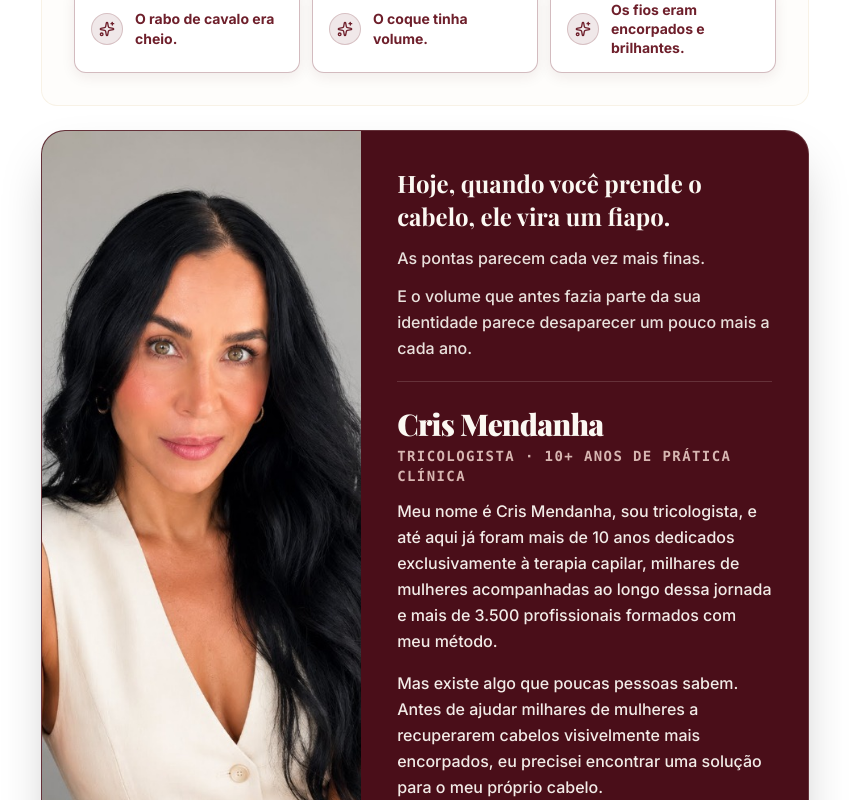
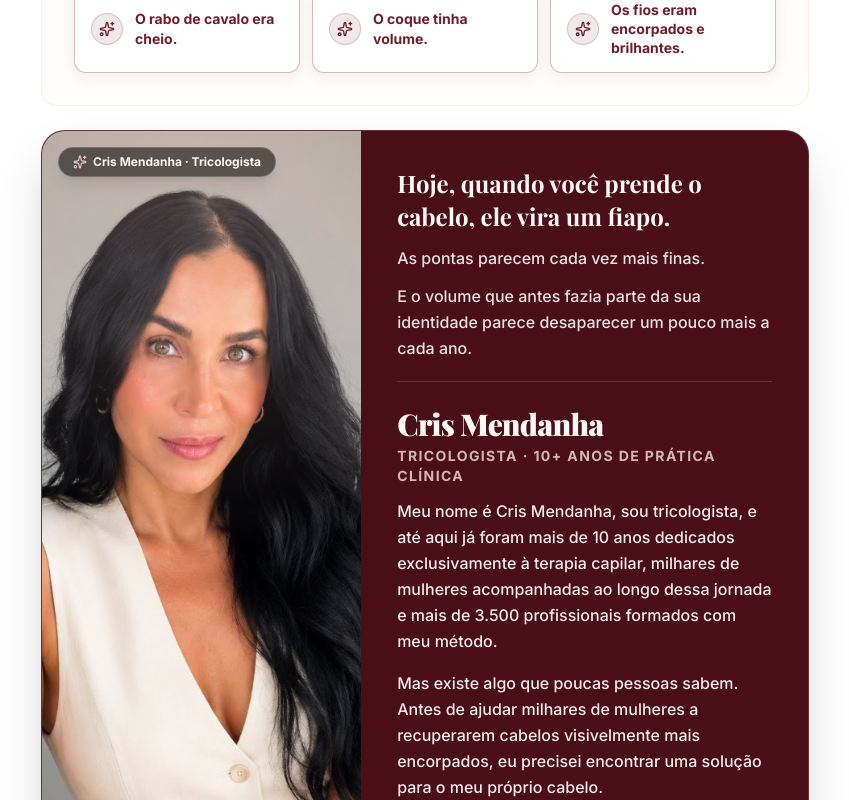
Before and after one commit to DellsantosXD/lp-proteina-do-trigo-A, a React (Vite) app: page / in a window 1280 px wide. Shown: the part 1740-2540 px from the top of the page, without its empty margins (215-1064 px from the left). Built offline with nearby package versions, Linux system fonts and the light colour scheme; a web font is replaced by a local one.

Commit message:
style: standardize typography font to font-sans and add premium hover zoom/glow animation with glassmorphism badge to Cris Mendanha photo

```diff
--- a/src/App.tsx
+++ b/src/App.tsx
@@ -215,17 +215,27 @@ export default function App() {
               transition={{ duration: 0.5, delay: 0.1 }}
               className="bg-[#4A0E19] text-cream rounded-3xl overflow-hidden shadow-2xl border border-cream/15 flex flex-col md:flex-row items-stretch"
             >
-              {/* Coluna da Foto da Expert Cris Mendanha */}
-              <div className="md:w-5/12 relative bg-[#3D0A14] flex items-center justify-center min-h-[340px] sm:min-h-[440px] shrink-0">
+              {/* Coluna da Foto da Expert Cris Mendanha com Animação Premium */}
+              <div className="md:w-5/12 relative bg-[#3D0A14] flex items-center justify-center min-h-[340px] sm:min-h-[440px] shrink-0 overflow-hidden group">
+                {/* Ambient Shimmer Glow */}
+                <div className="absolute inset-0 bg-radial-[circle_at_50%_0%] from-rose/30 via-transparent to-transparent pointer-events-none z-10" />
+
+                {/* Floating Glassmorphism Badge Desktop */}
+                <div className="absolute top-4 left-4 z-20 hidden md:inline-flex items-center gap-1.5 rounded-full bg-black/55 backdrop-blur-md px-3.5 py-1.5 text-xs font-sans font-bold text-cream border border-white/20 shadow-lg transition-transform duration-500 group-hover:scale-105">
+                  <Sparkles className="w-3.5 h-3.5 text-rose shrink-0" />
+                  <span>Cris Mendanha · Tricologista</span>
+                </div>
+
                 <img
                   src="/images/cris-mendanha-portrait.jpg"
                   alt="Cris Mendanha - Tricologista & Especialista Capilar"
-                  className="w-full h-full object-cover object-top"
+                  className="w-full h-full object-cover object-top transition-transform duration-700 ease-out group-hover:scale-105"
                 />
+
                 <div className="absolute inset-0 bg-gradient-to-t from-[#4A0E19] via-transparent to-transparent md:hidden" />
-                <div className="absolute bottom-4 left-4 right-4 md:hidden bg-black/60 backdrop-blur-md px-3.5 py-2 rounded-xl text-center border border-white/10">
+                <div className="absolute bottom-4 left-4 right-4 md:hidden bg-black/65 backdrop-blur-md px-4 py-2.5 rounded-2xl text-center border border-white/15 shadow-xl z-20">
                   <span className="font-serif text-sm font-bold text-cream block">Cris Mendanha</span>
-                  <span className="text-[10px] font-mono text-rose uppercase tracking-wider block">Tricologista · 10+ Anos de Clínica</span>
+                  <span className="text-[11px] font-sans font-bold text-rose uppercase tracking-wider block mt-0.5">Tricologista · 10+ Anos de Clínica</span>
                 </div>
               </div>
 
@@ -250,7 +260,7 @@ export default function App() {
                     <h3 className="font-serif text-2xl sm:text-3xl font-black text-cream tracking-tight">
                       Cris Mendanha
                     </h3>
-                    <span className="text-xs sm:text-sm font-mono font-bold text-rose/90 uppercase tracking-widest block mt-1">
+                    <span className="text-xs sm:text-sm font-sans font-bold text-rose/90 uppercase tracking-widest block mt-1">
                       TRICOLOGISTA · 10+ ANOS DE PRÁTICA CLÍNICA
                     </span>
                   </div>
```
